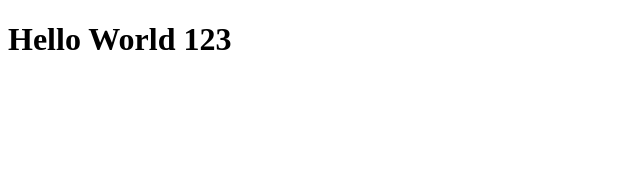
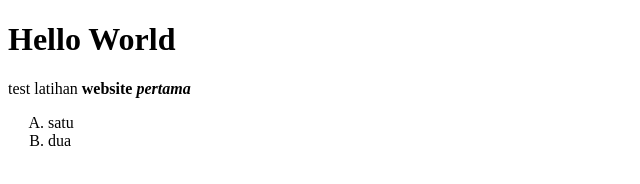
Before and after one commit to devindahsari/latihan-revou, a plain HTML site: page index.html in a window 1280 px wide. Shown: the whole page, without its empty margins (0-640 px from the left). Drawn offline with Linux system fonts and the light colour scheme.

Commit message:
third commit

```diff
--- a/index.html
+++ b/index.html
@@ -4,6 +4,11 @@
         <title>Test</title>
     </head>
     <body>
-        <h1>Hello World 123</h1>
+        <h1>Hello World</h1>
+        <p>test latihan <b>website <i>pertama</i></b></p>
+        <ol type="A">
+            <li>satu</li>
+            <li>dua</li>
+        </ol>
     </body>
 </html>
```
